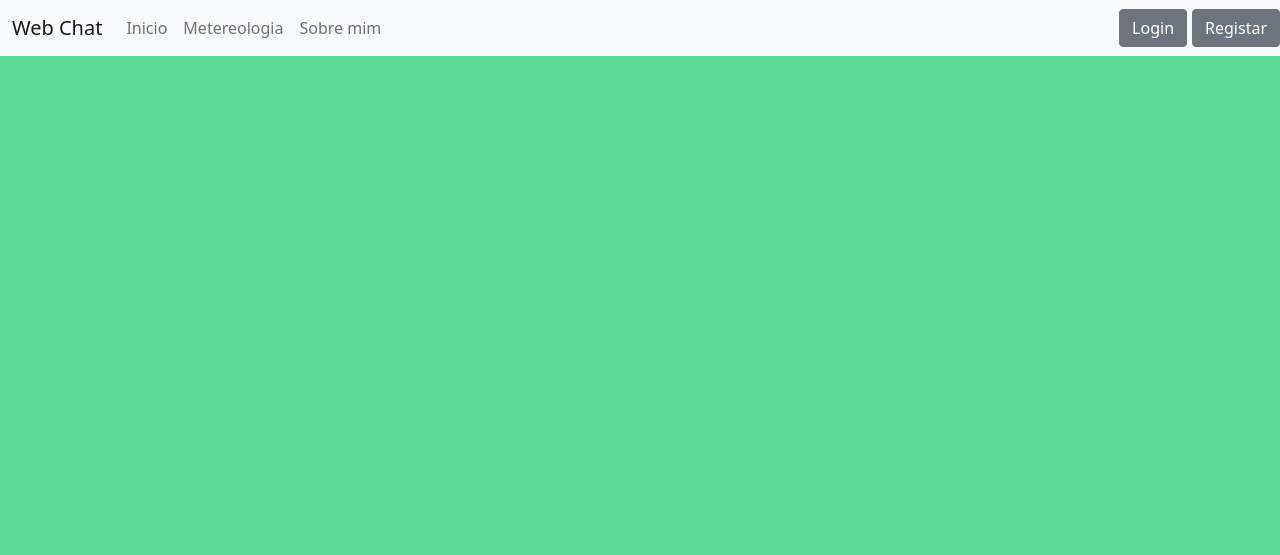
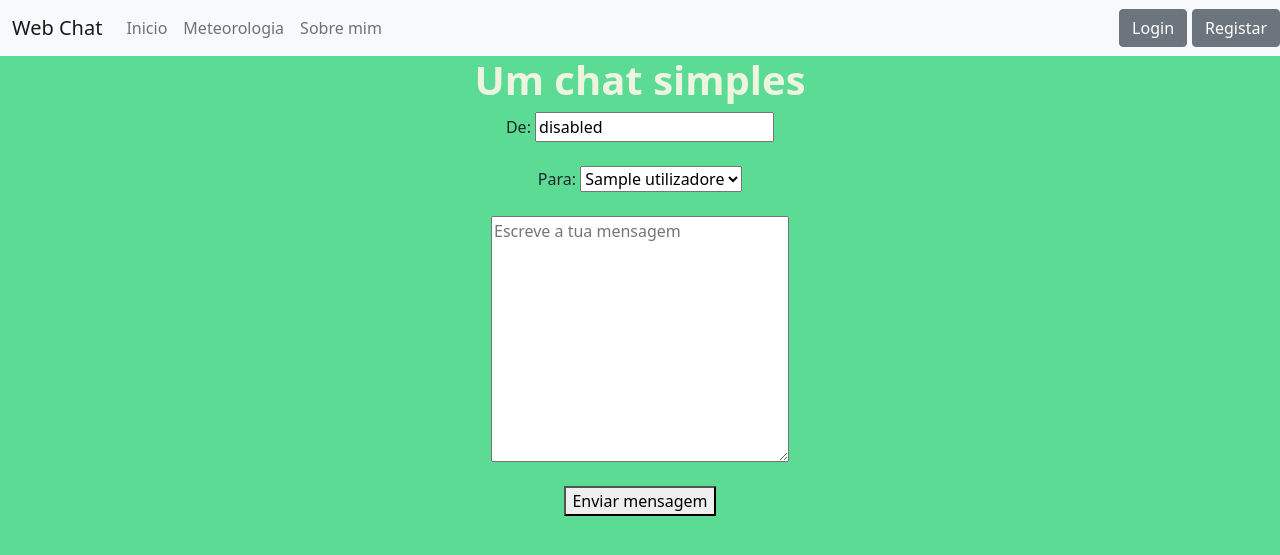
Before and after one commit to Peras92/Aula-23, a Flask app: template templates/mensagens.html in a window 1280 px wide. Shown: the top 555 px of the page. Run offline with Flask 2, Linux system fonts and the light colour scheme; the template is opened without the code that fills it: most values are stand-ins (such as "Sample title", 1, 10 or a date in 2020); some libraries are stand-ins or nearby versions.

Commit message:
API meto a funcionar. mensagens WIP

```diff
--- a/main.py
+++ b/main.py
@@ -4,7 +4,12 @@ from sqlalchemy_pagination import paginate
 import uuid
 import hashlib
 from modelos import User, db, Mensagem, utilizador_reg
-
+import os
+try:
+    import secreto
+except ImportError as e:
+    pass
+import requests
 
 app = Flask(__name__)
 
@@ -89,7 +94,29 @@ def registo():
 
         return response
 
+@app.route("/meteo/", methods=["GET", "POST"])
+def meteo():
+    user = utilizador_reg()
+    localizacao = "lisboa, PT" #TODO adicionar form para mudar loc
+    unidade = "metric"
+    api_key = os.environ["api_key"]
 
+    url = "https://api.openweathermap.org/data/2.5/weather?q={0}&units={1}&appid={2}&lang=pt".format(localizacao, unidade, api_key)
+
+    data = requests.get(url=url)  # GET request to the OpenWeatherMap API
+
+    return render_template("meteo.html",user=user, data=data.json())
+
+@app.route("/mensagens/",  methods=["GET", "POST"])
+def mensagem():
+    user = utilizador_reg()
+    utilizadores = db.query(User).all()
+
+    print(utilizadores)
+    if not user:
+        return render_template("index.html", user=user)
+
+    return render_template("mensagens.html", user=user, utilizadores=utilizadores)
 
 # @app.route("/mural/", methods=["GET"])
 # def mural():
--- /dev/null
+++ b/secreto.py
@@ -0,0 +1,3 @@
+import os
+
+os.environ["api_key"] = "0c2b42c344ee539d56886e61573abc28"
--- a/templates/base.html
+++ b/templates/base.html
@@ -33,11 +33,11 @@
           <div class="navbar-nav">
             <a {%if active_page == "index" %} class="nav-link active" {% endif%} class="nav-link" href="/">Inicio</a>
             {% if user %}
-            <a {%if active_page == "mensagem" %} class="nav-link active" {% endif%} class="nav-link" href="#">Enviar mensagens</a>
+            <a {%if active_page == "mensagem" %} class="nav-link active" {% endif%} class="nav-link" href="/mensagens/">Enviar mensagens</a>
             <a class="nav-link" href="#">Conversas mantidas</a>
             <a class="nav-link" href="#">Utilizadores registados</a>
             {% endif %}
-            <a class="nav-link" href="#">Metereologia</a>
+            <a {%if active_page == "meteo" %} class="nav-link active" {% endif%} class="nav-link" href="/meteo/">Meteorologia</a>
             <a class="nav-link" href="#">Sobre mim</a>
           </div>
         </div>
@@ -48,8 +48,8 @@
       <span class="navbar-brand mb-0 h1">Olá <a href="/profile/">{{user.nome}}</a></span>
       <a class="btn btn-secondary" href="/logout/" role="button" >Logout</a>
       {% else %}
-      <a class="btn btn-secondary bt-login" href="/Login/" role="button" >Login</a>
-      <a class="btn btn-secondary" href="/registo/" role="button" >Registar</a>
+      <a class="btn btn-secondary bt-login" href="/" role="button" >Login</a>
+      <a class="btn btn-secondary" href="/" role="button" >Registar</a>
       {% endif %}
 
     </nav>
--- a/templates/index.html
+++ b/templates/index.html
@@ -69,7 +69,7 @@
       <p>O que queres fazer?</p>
       <ul class="oQueFazer">
         <li><a href="#">Consultar o teu perfil</a></li>
-        <li><a href="#">Ver o estado do tempo</a></li>
+        <li><a href="/meteo/">Ver o estado do tempo</a></li>
         <li><a href="#">Consultar utilizadores </a></li>
         <li><a href="#">Ver mensagens recebidas</a></li>
         <li><a href="#">Enviar mensagem a alguém</a></li>
--- a/templates/mensagens.html
+++ b/templates/mensagens.html
@@ -3,7 +3,27 @@
 
 {% block content %}
 <div class="container-fluid">
+    <div class="container text-center">
+        <h1>Um chat simples</h1>
 
+        <form action="/envia-mensagem" method="POST">
+            <span>De: <input name="remetente" value={{user.nome}} disabled> </span>
+            <br><br>
+            <span>Para:  <select id="destinatario" name="destinatario">
+                {% for i in utilizadores %}
+                <option value="{{ utilizadores.user_id }}">{{ utilizadores.nome }}</option>
+                {% endfor %}
+                </select>
+                </span>
+            <br><br>
+
+            <textarea placeholder="Escreve a tua mensagem" name="texto" rows="10" cols="30"></textarea>
+
+            <br><br>
+
+            <button type="submit">Enviar mensagem</button>
+
+        </form>
 
 
 
```
Also changed, not shown: modelos.py (+5 -3 lines), templates/meteo.html (added, +10 -0 lines).
